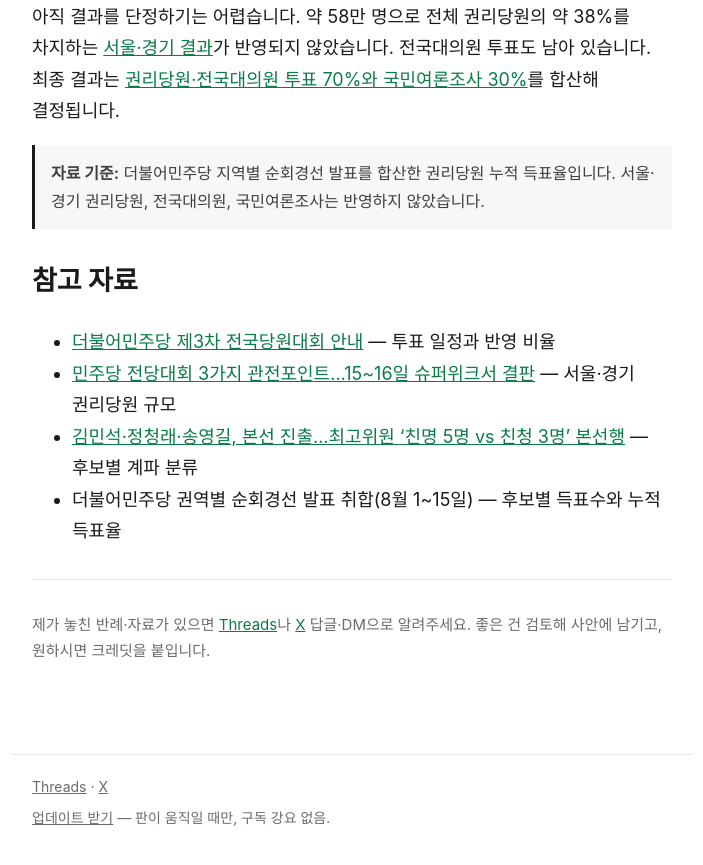
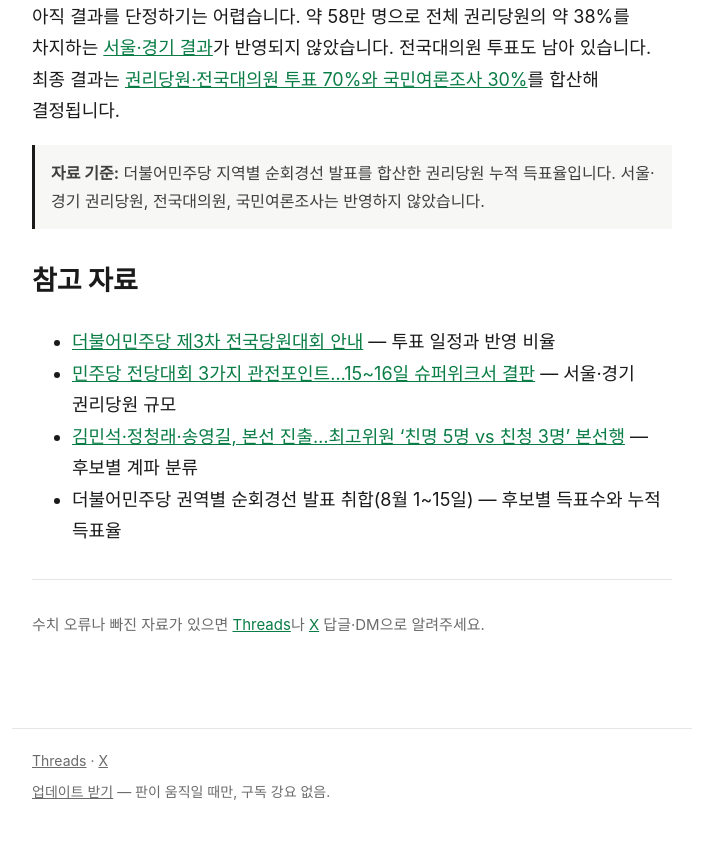
Before and after one commit to geekslife/newsstand, a Jekyll site: the page built from _posts/2026-08-16-maxgowi-cutline.md, in a window 1280 px wide and 900 px high, scrolled down 1186 px. Shown: the top 865 px of the window, without its empty margins (288-991 px from the left). Built offline with Jekyll 4.4.1, drawn with Linux system fonts in a browser that asks for light colours; some of the changed text lies outside the part shown.

Commit message:
사이트 슬로건과 제보 문구 개편

```diff
--- a/_config.yml
+++ b/_config.yml
@@ -1,5 +1,5 @@
 title: 믿을 뉴스
-description: 말은 시끄럽고, 판은 조용히 움직입니다. 누가 옳은지 말하지 않고, 판이 어디로 기울고 있는지 지켜봅니다.
+description: 말보다 숫자, 주장보다 흐름. 누가 옳은지 말하지 않고, 판이 어디로 기울고 있는지 지켜봅니다.
 author: 믿을 뉴스
 url: "https://middl.news"
 lang: ko
--- a/_layouts/default.html
+++ b/_layouts/default.html
@@ -24,7 +24,7 @@
 <body>
   <header class="site">
     <a class="brand" href="/">믿을 뉴스</a>
-    <p class="tagline">말은 시끄럽고, 판은 조용히 움직입니다</p>
+    <p class="tagline">말보다 숫자, 주장보다 흐름.</p>
   </header>
 
   <main>
--- a/_layouts/post.html
+++ b/_layouts/post.html
@@ -8,5 +8,5 @@
   {{ content }}
 
   <hr>
-  <p class="cta">제가 놓친 반례·자료가 있으면 <a href="https://www.threads.net/@middl_news">Threads</a>나 <a href="https://x.com/middl_news">X</a> 답글·DM으로 알려주세요. 좋은 건 검토해 사안에 남기고, 원하시면 크레딧을 붙입니다.</p>
+  <p class="cta">수치 오류나 빠진 자료가 있으면 <a href="https://www.threads.net/@middl_news">Threads</a>나 <a href="https://x.com/middl_news">X</a> 답글·DM으로 알려주세요.</p>
 </article>
```
Also changed, not shown: README.md.
